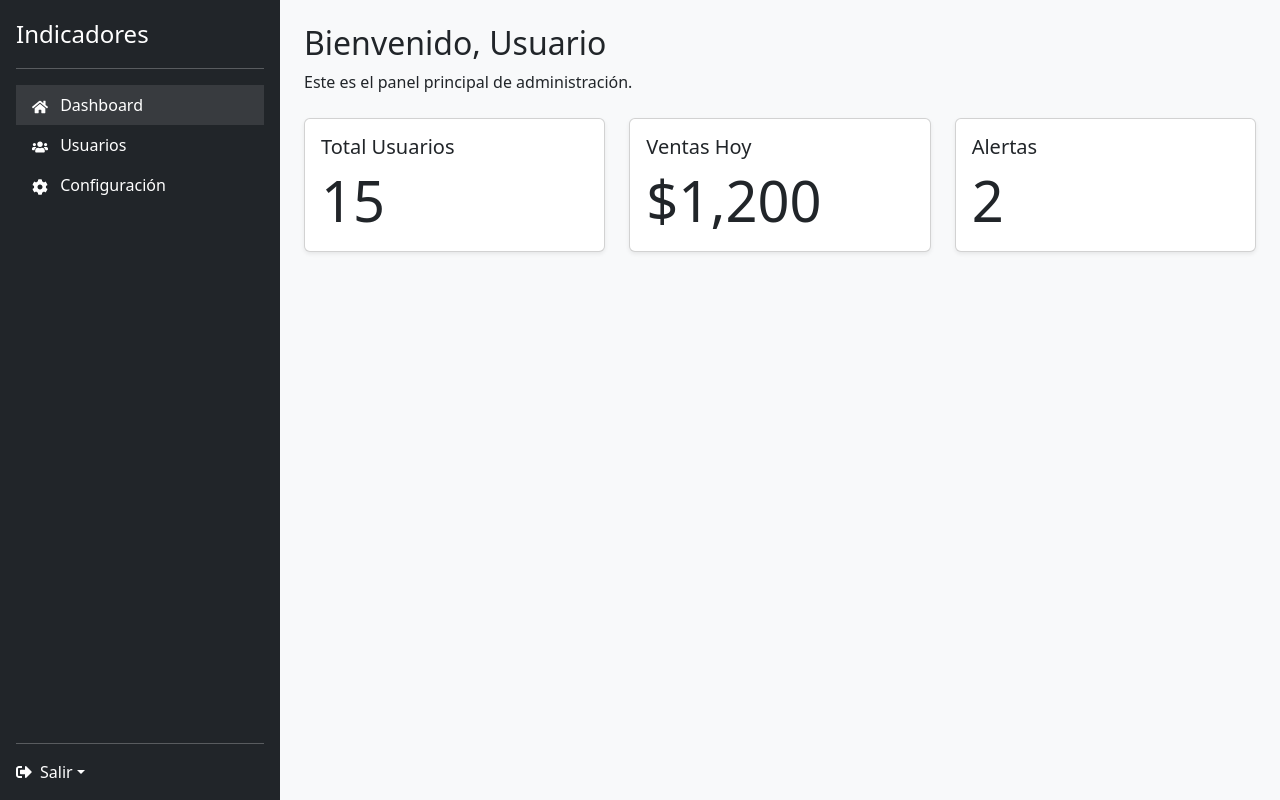
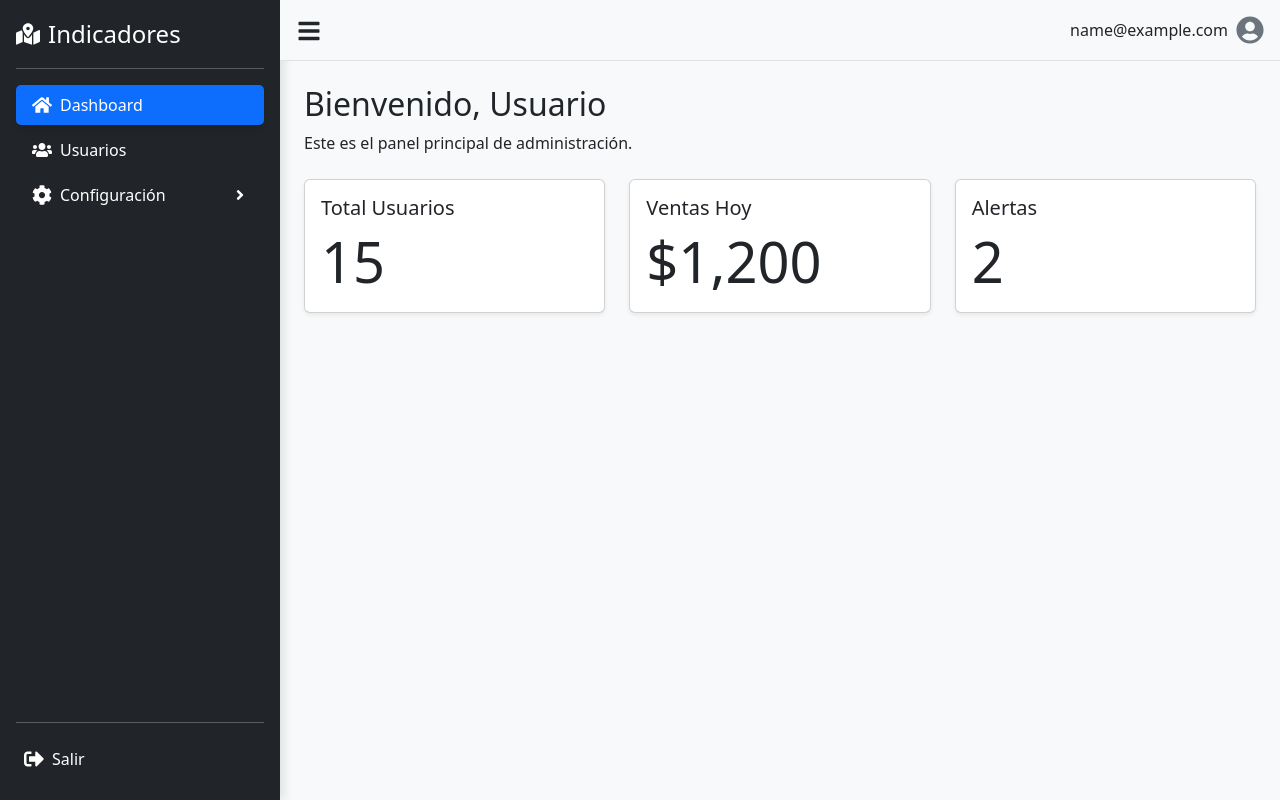
Before and after one commit to joenpusa/indicadores, a React app in the folder frontend/: page / in a window 1280 px wide. Built offline with nearby package versions, Linux system fonts and the light colour scheme; no server answers; sample sign-in values are in the browser's storage; the HTML template or start-up script is replaced by a standard one.

Commit message:
Ajustes a los dasboaard

```diff
--- a/frontend/src/components/layout/MainLayout.jsx
+++ b/frontend/src/components/layout/MainLayout.jsx
@@ -1,13 +1,39 @@
 import React from 'react';
 import { Outlet } from 'react-router-dom';
 import Sidebar from './Sidebar';
+import Navbar from './Navbar';
 
 const MainLayout = () => {
+    const [isSidebarCollapsed, setIsSidebarCollapsed] = React.useState(false);
+
+    const toggleSidebar = () => {
+        setIsSidebarCollapsed(!isSidebarCollapsed);
+    };
+
+    React.useEffect(() => {
+        const handleResize = () => {
+            if (window.innerWidth < 768) {
+                setIsSidebarCollapsed(true);
+            } else {
+                setIsSidebarCollapsed(false);
+            }
+        };
+
+        // Initial check
+        handleResize();
+
+        window.addEventListener('resize', handleResize);
+        return () => window.removeEventListener('resize', handleResize);
+    }, []);
+
     return (
         <div className="d-flex">
-            <Sidebar />
-            <div className="flex-grow-1 p-4" style={{ height: '100vh', overflowY: 'auto' }}>
-                <Outlet />
+            <Sidebar isCollapsed={isSidebarCollapsed} setIsCollapsed={setIsSidebarCollapsed} />
+            <div className="d-flex flex-column flex-grow-1" style={{ height: '100vh', overflow: 'hidden' }}>
+                <Navbar toggleSidebar={toggleSidebar} isCollapsed={isSidebarCollapsed} />
+                <div className="flex-grow-1 p-4" style={{ overflowY: 'auto' }}>
+                    <Outlet />
+                </div>
             </div>
         </div>
     );
--- /dev/null
+++ b/frontend/src/components/layout/Navbar.jsx
@@ -0,0 +1,24 @@
+import React from 'react';
+import { FaBars, FaUserCircle } from 'react-icons/fa';
+import { useAuth } from '../../context/AuthContext';
+
+const Navbar = ({ toggleSidebar, isCollapsed }) => {
+    const { user } = useAuth();
+
+    return (
+        <nav className="navbar navbar-expand-lg navbar-light bg-light border-bottom px-3 py-3 d-flex justify-content-between align-items-center">
+            <div className="d-flex align-items-center">
+                <button className="btn btn-link text-dark p-0" onClick={toggleSidebar}>
+                    <FaBars className="fs-4" />
+                </button>
+            </div>
+
+            <div className="d-flex align-items-center">
+                <span className="me-2 d-none d-sm-inline">{user ? (user.nombre || user.email) : 'Usuario'}</span>
+                <FaUserCircle className="fs-3 text-secondary" />
+            </div>
+        </nav>
+    );
+};
+
+export default Navbar;
--- a/frontend/src/components/layout/Sidebar.jsx
+++ b/frontend/src/components/layout/Sidebar.jsx
@@ -1,39 +1,91 @@
 import React from 'react';
 import { Nav } from 'react-bootstrap';
 import { NavLink } from 'react-router-dom';
-import { FaHome, FaUsers, FaCog, FaSignOutAlt } from 'react-icons/fa';
+import { FaHome, FaUsers, FaCog, FaSignOutAlt, FaMapMarkedAlt, FaAngleDown, FaAngleRight, FaCity, FaBuilding } from 'react-icons/fa';
 import { useAuth } from '../../context/AuthContext';
+import { useState } from 'react';
 
-const Sidebar = () => {
+const Sidebar = ({ isCollapsed, setIsCollapsed }) => {
     const { logout } = useAuth();
+    const [isConfigOpen, setIsConfigOpen] = useState(false);
+
+    const handleExpand = () => {
+        if (isCollapsed && setIsCollapsed) {
+            setIsCollapsed(false);
+        }
+    };
+
+    const toggleConfig = (e) => {
+        e.stopPropagation(); // Prevent triggering handleExpand twice if not needed
+        handleExpand();
+        setIsConfigOpen(!isConfigOpen);
+    };
+
+    const sidebarWidth = isCollapsed ? '80px' : '280px';
 
     return (
-        <div className="d-flex flex-column flex-shrink-0 p-3 text-white bg-dark" style={{ width: '280px', height: '100vh' }}>
-            <a href="/" className="d-flex align-items-center mb-3 mb-md-0 me-md-auto text-white text-decoration-none">
-                <span className="fs-4">Indicadores</span>
-            </a>
+        <div
+            className="d-flex flex-column flex-shrink-0 p-3 text-white bg-dark transition-all sidebar-container"
+            style={{ width: sidebarWidth, height: '100vh', transition: 'width 0.3s' }}
+        >
+            <div className={`d-flex align-items-center mb-3 mb-md-0 text-white text-decoration-none ${isCollapsed ? 'justify-content-center' : ''}`}>
+                <a href="/" className="d-flex align-items-center text-white text-decoration-none">
+                    <FaMapMarkedAlt className={`fs-4 ${isCollapsed ? '' : 'me-2'}`} />
+                    {!isCollapsed && <span className="fs-4">Indicadores</span>}
+                </a>
+            </div>
             <hr />
             <Nav className="flex-column mb-auto">
                 <Nav.Item>
-                    <NavLink to="/" className="nav-link text-white" end>
-                        <FaHome className="me-2" /> Dashboard
+                    <NavLink
+                        to="/"
+                        className={`nav-link text-white sidebar-link d-flex align-items-center ${isCollapsed ? 'justify-content-center p-2' : ''}`}
+                        onClick={handleExpand}
+                        end
+                    >
+                        <FaHome className={`${isCollapsed ? 'fs-4' : 'me-2 fs-5'}`} /> {!isCollapsed && 'Dashboard'}
                     </NavLink>
                 </Nav.Item>
                 <Nav.Item>
-                    <NavLink to="/users" className="nav-link text-white">
-                        <FaUsers className="me-2" /> Usuarios
+                    <NavLink
+                        to="/users"
+                        className={`nav-link text-white sidebar-link d-flex align-items-center ${isCollapsed ? 'justify-content-center p-2' : ''}`}
+                        onClick={handleExpand}
+                    >
+                        <FaUsers className={`${isCollapsed ? 'fs-4' : 'me-2 fs-5'}`} /> {!isCollapsed && 'Usuarios'}
                     </NavLink>
                 </Nav.Item>
                 <Nav.Item>
-                    <NavLink to="/settings" className="nav-link text-white">
-                        <FaCog className="me-2" /> Configuración
-                    </NavLink>
+                    <div
+                        className={`nav-link text-white sidebar-link d-flex align-items-center justify-content-between ${isCollapsed ? 'justify-content-center p-2' : ''}`}
+                        onClick={toggleConfig}
+                        style={{ cursor: 'pointer' }}
+                    >
+                        <div className={`d-flex align-items-center ${isCollapsed ? 'justify-content-center' : ''}`}>
+                            <FaCog className={`${isCollapsed ? 'fs-4' : 'me-2 fs-5'}`} /> {!isCollapsed && 'Configuración'}
+                        </div>
+                        {!isCollapsed && (isConfigOpen ? <FaAngleDown /> : <FaAngleRight />)}
+                    </div>
+                    {isConfigOpen && !isCollapsed && (
+                        <div className="ms-4 mt-1">
+                            <NavLink to="/settings/municipios" className="nav-link text-white sidebar-link py-1 d-flex align-items-center">
+                                <FaCity className="me-2" /> Municipios
+                            </NavLink>
+                            <NavLink to="/settings/secretarias" className="nav-link text-white sidebar-link py-1 d-flex align-items-center">
+                                <FaBuilding className="me-2" /> Secretarías
+                            </NavLink>
+                        </div>
+                    )}
                 </Nav.Item>
             </Nav>
             <hr />
-            <div className="dropdown">
-                <a href="#" className="d-flex align-items-center text-white text-decoration-none dropdown-toggle" id="dropdownUser1" data-bs-toggle="dropdown" aria-expanded="false" onClick={(e) => { e.preventDefault(); logout(); }}>
-                    <FaSignOutAlt className="me-2" /> Salir
+            <div>
+                <a
+                    href="#"
+                    className={`d-flex align-items-center text-white text-decoration-none sidebar-link p-2 ${isCollapsed ? 'justify-content-center' : ''}`}
+                    onClick={(e) => { e.preventDefault(); logout(); }}
+                >
+                    <FaSignOutAlt className={`${isCollapsed ? 'fs-4' : 'me-2 fs-5'}`} /> {!isCollapsed && 'Salir'}
                 </a>
             </div>
         </div>
--- a/frontend/src/index.css
+++ b/frontend/src/index.css
@@ -4,5 +4,26 @@ body {
 }
 
 .nav-link.active {
-    background-color: rgba(255,255,255,0.1);
+    background-color: rgba(255, 255, 255, 0.1);
 }
+
+/* Sidebar Styles */
+.sidebar-link {
+    transition: all 0.2s ease-in-out;
+    border-radius: 5px;
+    margin-bottom: 5px;
+}
+
+.sidebar-link:hover {
+    background-color: rgba(255, 255, 255, 0.2) !important;
+    transform: translateX(5px);
+}
+
+.sidebar-link.active {
+    background-color: #0d6efd !important;
+    box-shadow: 0 4px 6px rgba(0, 0, 0, 0.1);
+}
+
+.sidebar-container {
+    box-shadow: 4px 0 10px rgba(0, 0, 0, 0.1);
+}
```
